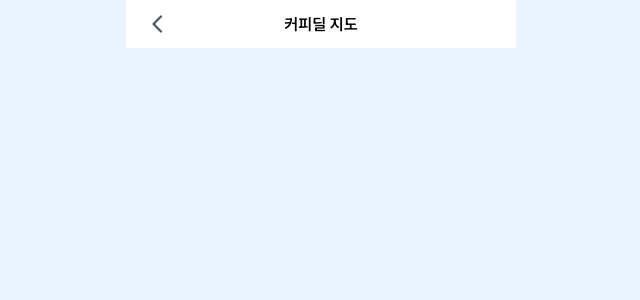
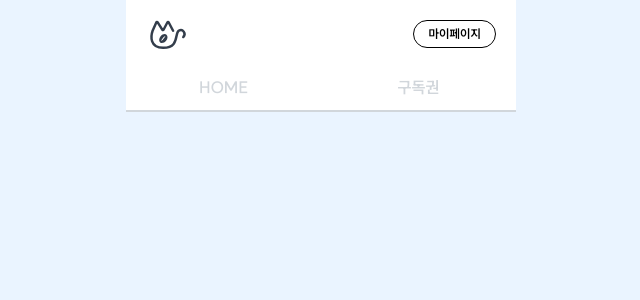
Before and after one commit to CupFeeDeal/cupfeedeal-FE, a Next.js app: page / in a window 1280 px wide. Shown: the top 300 px of the page, without its empty margins (319-959 px from the left). Built offline with nearby package versions, Linux system fonts and the light colour scheme.

Commit message:
Feat: HomeTap 구현

```diff
--- a/src/app/page.tsx
+++ b/src/app/page.tsx
@@ -1,9 +1,9 @@
-import TopBar from "@common/TopBar";
+import HomeTap from "@common/HomeTap";
 
 export default function Home() {
   return (
     <div>
-      <TopBar title="커피딜 지도" />
+      <HomeTap />
     </div>
   );
 }
--- a/src/common/HomeTap.tsx
+++ b/src/common/HomeTap.tsx
@@ -17,8 +17,8 @@ const HomeTap = () => {
       <div className="flex justify-between items-center py-3 px-5">
         <Logo className="w-11" />
         <Link
+          href={"/mypage"}
           className="Caption_bold py-[0.31rem] px-[0.88rem] border border-solid border-black rounded-3xl"
-          href={"/mypage"}
         >
           마이페이지
         </Link>
```
